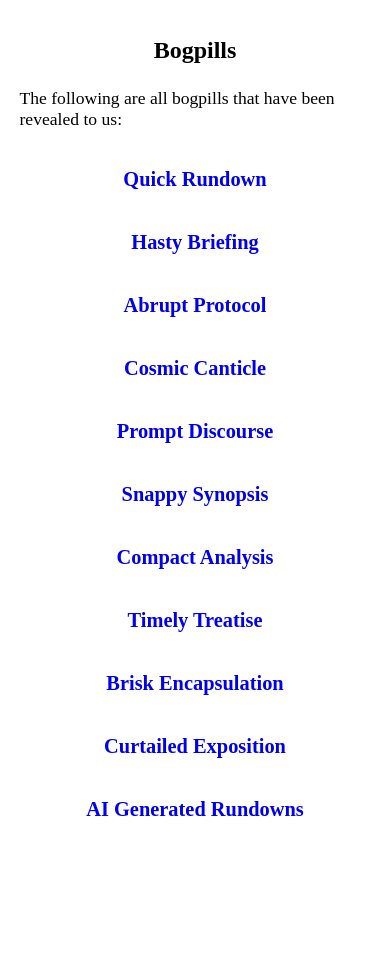
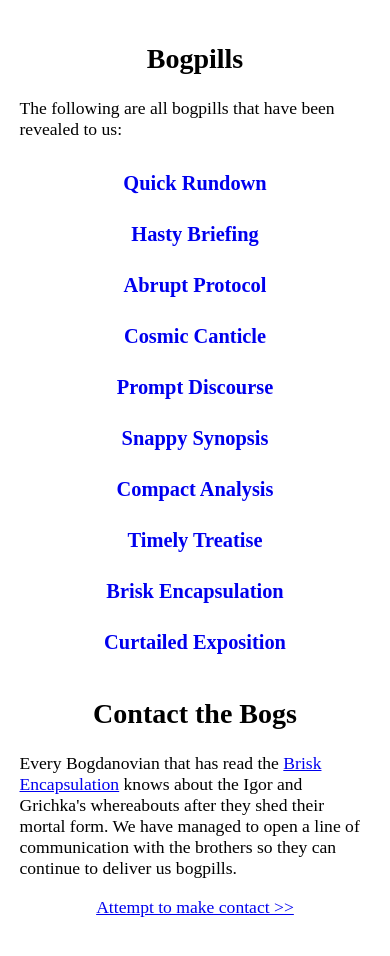
Before and after one commit to team-bogdanoff/team-bogdanoff.github.io, a plain HTML site: page index.html in a window 390 px wide. Before the commit the page ends 905 px from the top, so only its background shows below. Drawn offline with Linux system fonts and the light colour scheme.

Commit message:
Move AI rundown to its own section with rebranding

```diff
--- a/base-styles.css
+++ b/base-styles.css
@@ -52,7 +52,7 @@ ol.protocol li {
   margin-bottom: 10px;
 }
 ul.bogpill-link-container li {
-  margin: 10px 0;
+  margin: 7px 0;
 }
 ul.bogpill-link-container li a {
   user-select: none;
@@ -85,6 +85,9 @@ small[data-failed] {
 section[aria-labelledby=c2c] > *{
   flex-grow: 0;
 }
+section.homepage {
+  margin: 30px auto;
+}
 button#c2c {
   margin: 0 auto 5px;
   font-size: .9em;
@@ -93,8 +96,8 @@ button#c2c {
   article {
     max-width: 90vw;
   }
-  h3 {
-    font-size: 1.5em;
+  h2 {
+    font-size: 1.75em;
     text-align: center;
   }
   p, ol.protocol li {
@@ -115,10 +118,9 @@ button#c2c {
     justify-content: center;
   }
   ul.bogpill-link-container li a {
-    width: 80vw;
     font-size: 1.275em;
     text-align: center;
-    padding: 10px 15px;
+    padding: 7px 20px;
     align-items: center;
   }
   button#c2c {
--- a/index.html
+++ b/index.html
@@ -8,7 +8,8 @@
   </head>
   <body>
     <main>
-      <h3>Bogpills</h3>
+      <section class="homepage">
+        <h2>Bogpills</h2>
         <p>The following are all bogpills that have been revealed to us:</p>
         <ul class="bogpill-link-container">
           <li>
@@ -61,12 +62,21 @@
               Curtailed Exposition
             </a>
           </li>
-        <li>
-          <a href="/with-a/ai-rundown.html">
-            AI Generated Rundowns
+        </ul>
+      </section>
+      <section class="homepage">
+        <h2>Contact the Bogs</h2>
+        <p>
+          Every Bogdanovian that has read the <a href="/with-a/brisk-encapsulation.html">Brisk Encapsulation</a>
+          knows about the Igor and Grichka's whereabouts after they shed their mortal form. We have managed to
+          open a line of communication with the brothers so they can continue to deliver us bogpills.
+        </p>
+        <p style="text-align:center">
+          <a href="/by-contacting/the-bogs.html">
+            Attempt to make contact >>
           </a>
-        </li>
-      </ul>
+        </p>
+      </section>
     </main>
   </body>
   </html>
```
Also changed, not shown: by-contacting/the-bogs.html (renamed from with-a/ai-rundown.html, +4 -4 lines). Lines whose indentation alone changed are shown as unchanged.
